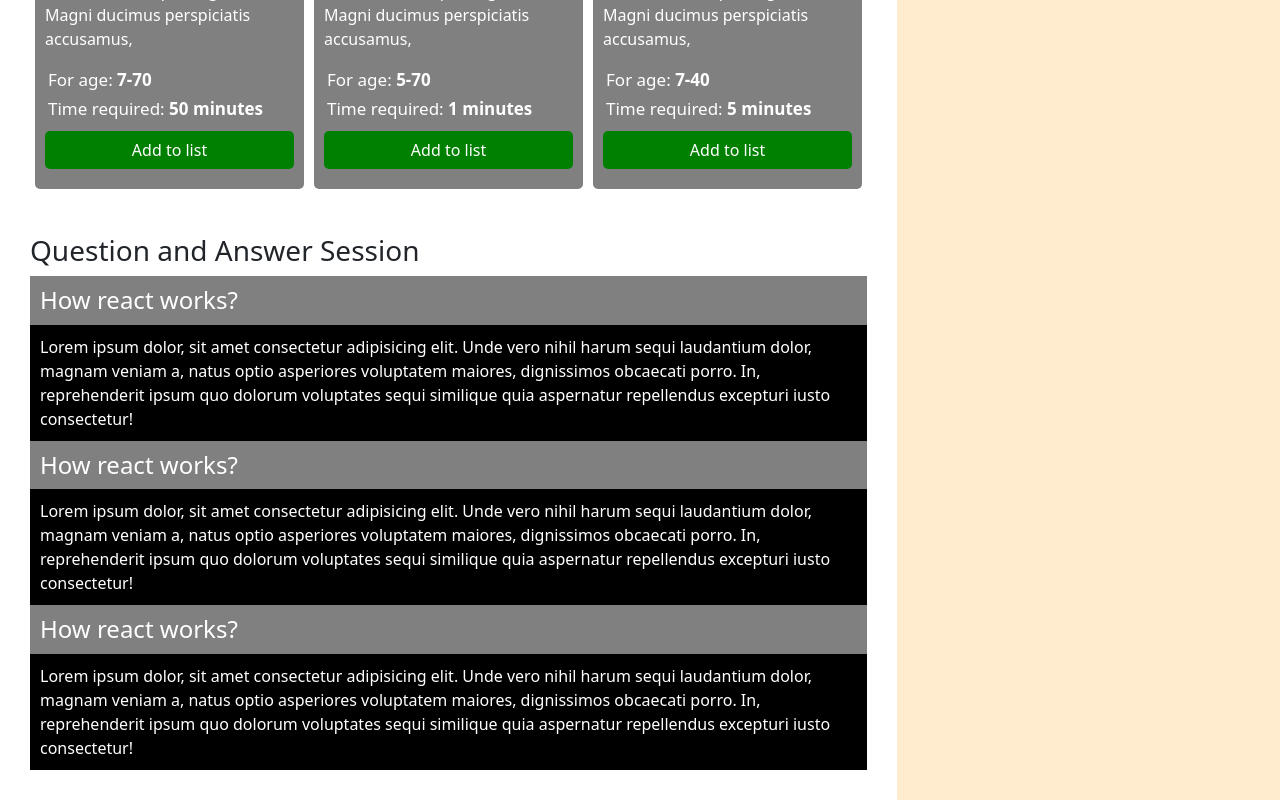
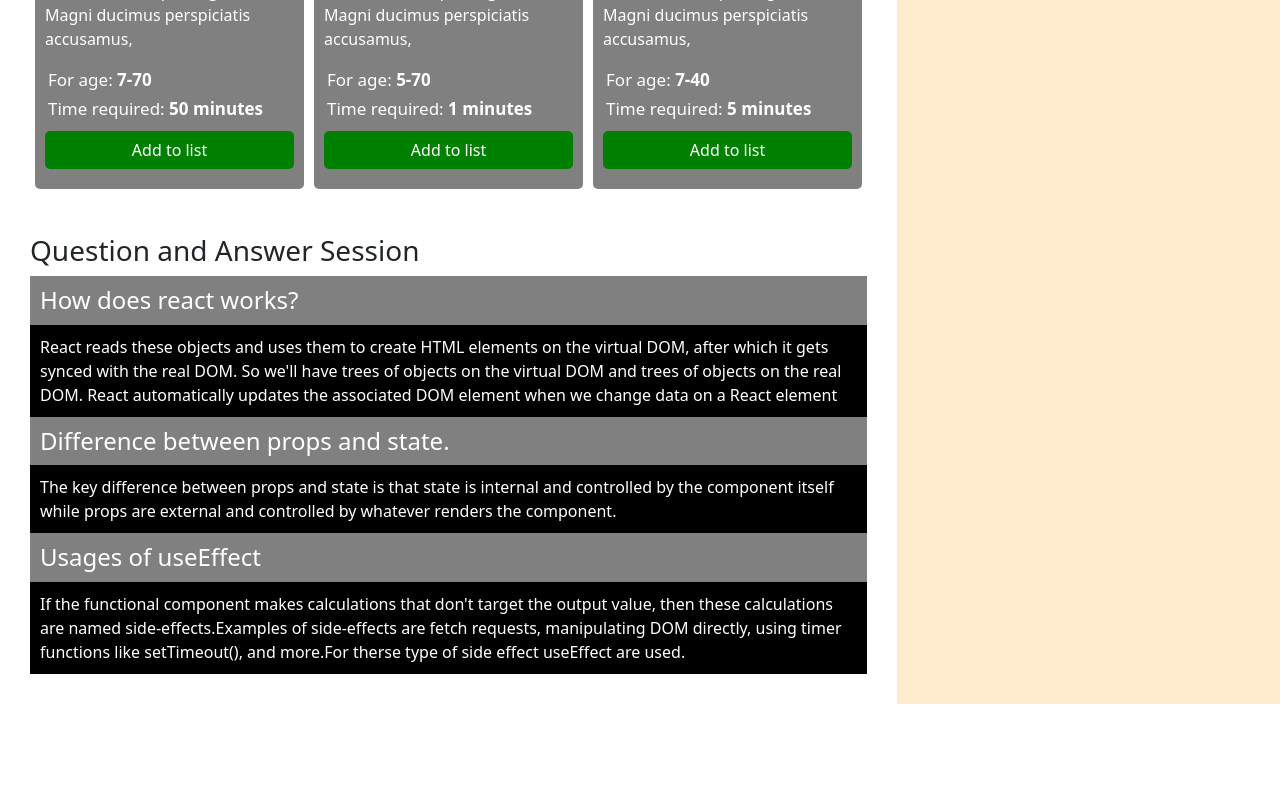
Before and after one commit to Md-Ikbal-Hasan/assignment7_desi-kheladula, a React (Create React App) app: page / in a window 1280 px wide. Shown: the part 1384-2184 px from the top of the page. After the commit the page ends 2088 px from the top, so only its background shows below. Built offline with nearby package versions, Linux system fonts and the light colour scheme.

Commit message:
que and ans added

```diff
--- a/src/components/QueAndAns/QueAndAns.js
+++ b/src/components/QueAndAns/QueAndAns.js
@@ -5,18 +5,18 @@
         <div>
             <h3 style={{ "marginTop": "40px" }}>Question and Answer Session</h3>
             <div>
-                <h4 className='que'>How react works?</h4>
-                <p className='ans'>Lorem ipsum dolor, sit amet consectetur adipisicing elit. Unde vero nihil harum sequi laudantium dolor, magnam veniam a, natus optio asperiores voluptatem maiores, dignissimos obcaecati porro. In, reprehenderit ipsum quo dolorum voluptates sequi similique quia aspernatur repellendus excepturi iusto consectetur!</p>
+                <h4 className='que'>How does react works?</h4>
+                <p className='ans'>React reads these objects and uses them to create HTML elements on the virtual DOM, after which it gets synced with the real DOM. So we'll have trees of objects on the virtual DOM and trees of objects on the real DOM. React automatically updates the associated DOM element when we change data on a React element</p>
             </div>
 
             <div>
-                <h4 className='que'>How react works?</h4>
-                <p className='ans'>Lorem ipsum dolor, sit amet consectetur adipisicing elit. Unde vero nihil harum sequi laudantium dolor, magnam veniam a, natus optio asperiores voluptatem maiores, dignissimos obcaecati porro. In, reprehenderit ipsum quo dolorum voluptates sequi similique quia aspernatur repellendus excepturi iusto consectetur!</p>
+                <h4 className='que'>Difference between props and state.</h4>
+                <p className='ans'>The key difference between props and state is that state is internal and controlled by the component itself while props are external and controlled by whatever renders the component.</p>
             </div>
 
             <div>
-                <h4 className='que'>How react works?</h4>
-                <p className='ans'>Lorem ipsum dolor, sit amet consectetur adipisicing elit. Unde vero nihil harum sequi laudantium dolor, magnam veniam a, natus optio asperiores voluptatem maiores, dignissimos obcaecati porro. In, reprehenderit ipsum quo dolorum voluptates sequi similique quia aspernatur repellendus excepturi iusto consectetur!</p>
+                <h4 className='que'>Usages of useEffect</h4>
+                <p className='ans'>If the functional component makes calculations that don't target the output value, then these calculations are named side-effects.Examples of side-effects are fetch requests, manipulating DOM directly, using timer functions like setTimeout(), and more.For therse type of side effect useEffect are used.</p>
             </div>
         </div>
     );
```
